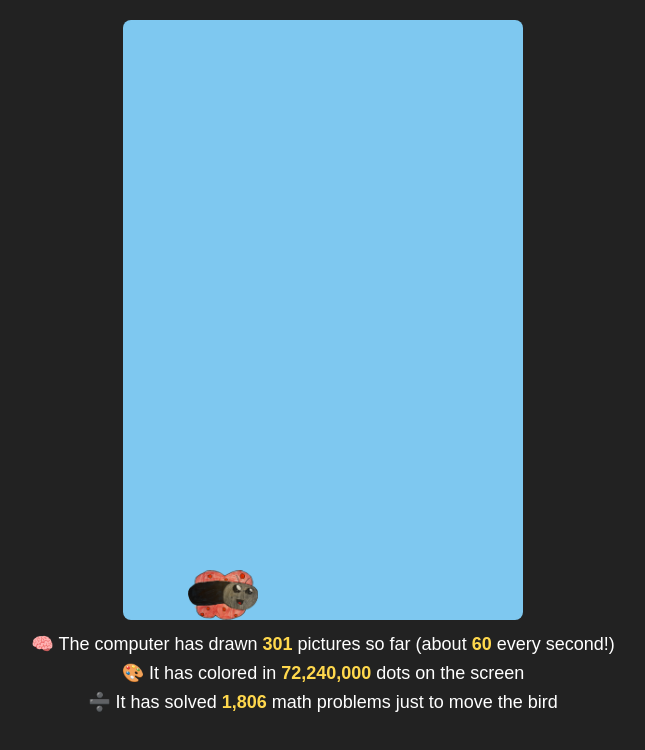
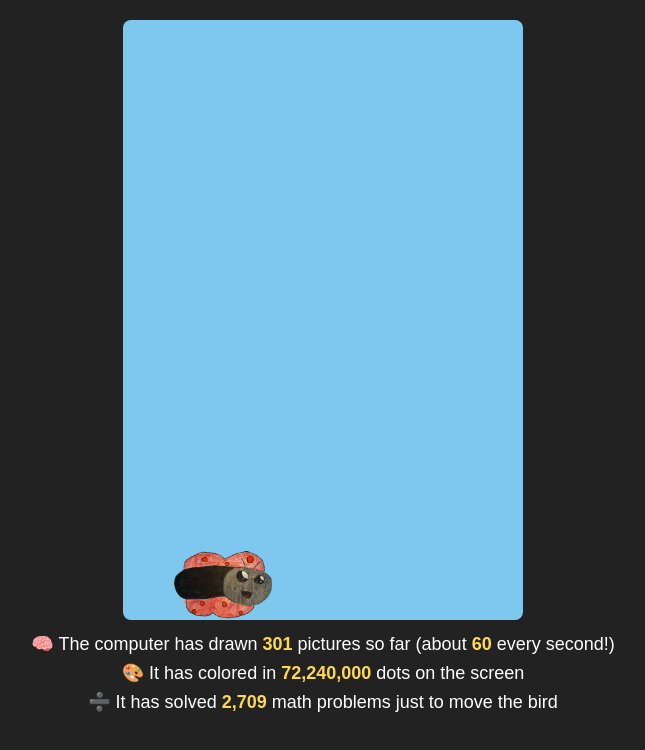
Before and after one commit to lolchops/flappybutterfly, a plain HTML site: page game.html in a window 1280 px wide. Shown: the whole page, without its empty margins (317-962 px from the left). Drawn offline with Linux system fonts and the light colour scheme.

Commit message:
Bigger butterfly with flapping wings
Co-Authored-By: Claude Opus 5.5 <noreply@anthropic.com>

```diff
--- a/game.html
+++ b/game.html
@@ -25,11 +25,17 @@
 
 let GRAVITY    = 0.4;   // how hard the bird gets pulled down
 let FLAP_POWER = -7;    // how high one flap pushes you (negative = UP)
-let BIRD_SIZE  = 50;    // how big the butterfly is
+let BIRD_SIZE  = 70;    // how big the butterfly is
+let WING_FLAP  = 0.75;  // how far the wings fold on each flap (0 = not at all, 1 = all the way)
 
-// STEP 2: Her drawing! (cut out from the photo and saved in the assets folder)
-const butterfly = new Image();
-butterfly.src = "assets/butterfly.png";
+// STEP 2: Her drawing! The computer cut it into two pieces,
+// the wings and the body, so the wings can move by themselves.
+const wings = new Image();
+wings.src = "assets/butterfly-wings.png";
+const body = new Image();
+body.src = "assets/butterfly-body.png";
+let wingTimer = 0;      // counts down while the wings are doing a flap
+let clock = 0;          // counts every picture, used for a gentle flutter
 
 // ------------------------------------------------------------
 
@@ -51,6 +57,7 @@ const startTime = Date.now();
 // When you press SPACE or click, the bird flaps!
 function flap() {
   bird.speed = FLAP_POWER;
+  wingTimer = 12;   // one wing flap lasts 12 pictures (that's 1/5 of a second!)
 }
 document.addEventListener("keydown", e => { if (e.code === "Space") { e.preventDefault(); flap(); } });
 screen.addEventListener("mousedown", flap);
@@ -75,11 +82,27 @@ function gameLoop() {
   // It tips up when flying up, and nose-down when falling.
   const tilt = Math.max(-0.5, Math.min(0.8, bird.speed * 0.06));
   const w = BIRD_SIZE * 1.4;
-  const h = w * butterfly.height / butterfly.width;
+  const h = w * body.height / body.width;
+
+  // How open are the wings right now? (1 = wide open)
+  clock++;
+  let wingOpen = 1 - 0.1 * (0.5 + 0.5 * Math.sin(clock * 0.2));   // gentle flutter
+  if (wingTimer > 0) {
+    wingOpen = 1 - WING_FLAP * Math.sin(Math.PI * wingTimer / 12); // big flap: fold in, then back out
+    wingTimer--;
+  }
+  mathProblems += 3;
+
   pen.save();
   pen.translate(bird.x, bird.y);
   pen.rotate(tilt);
-  if (butterfly.complete) pen.drawImage(butterfly, -w / 2, -h / 2, w, h);
+  if (wings.complete) {
+    pen.save();
+    pen.scale(1, wingOpen);                       // squish the wings toward the body
+    pen.drawImage(wings, -w / 2, -h / 2, w, h);
+    pen.restore();
+  }
+  if (body.complete) pen.drawImage(body, -w / 2, -h / 2, w, h);   // body goes on top
   pen.restore();
 
   // Every pixel on the screen has to be colored in, every single frame
```
Also changed, not shown: assets/butterfly-body.png (added), assets/butterfly-wings.png (added).
